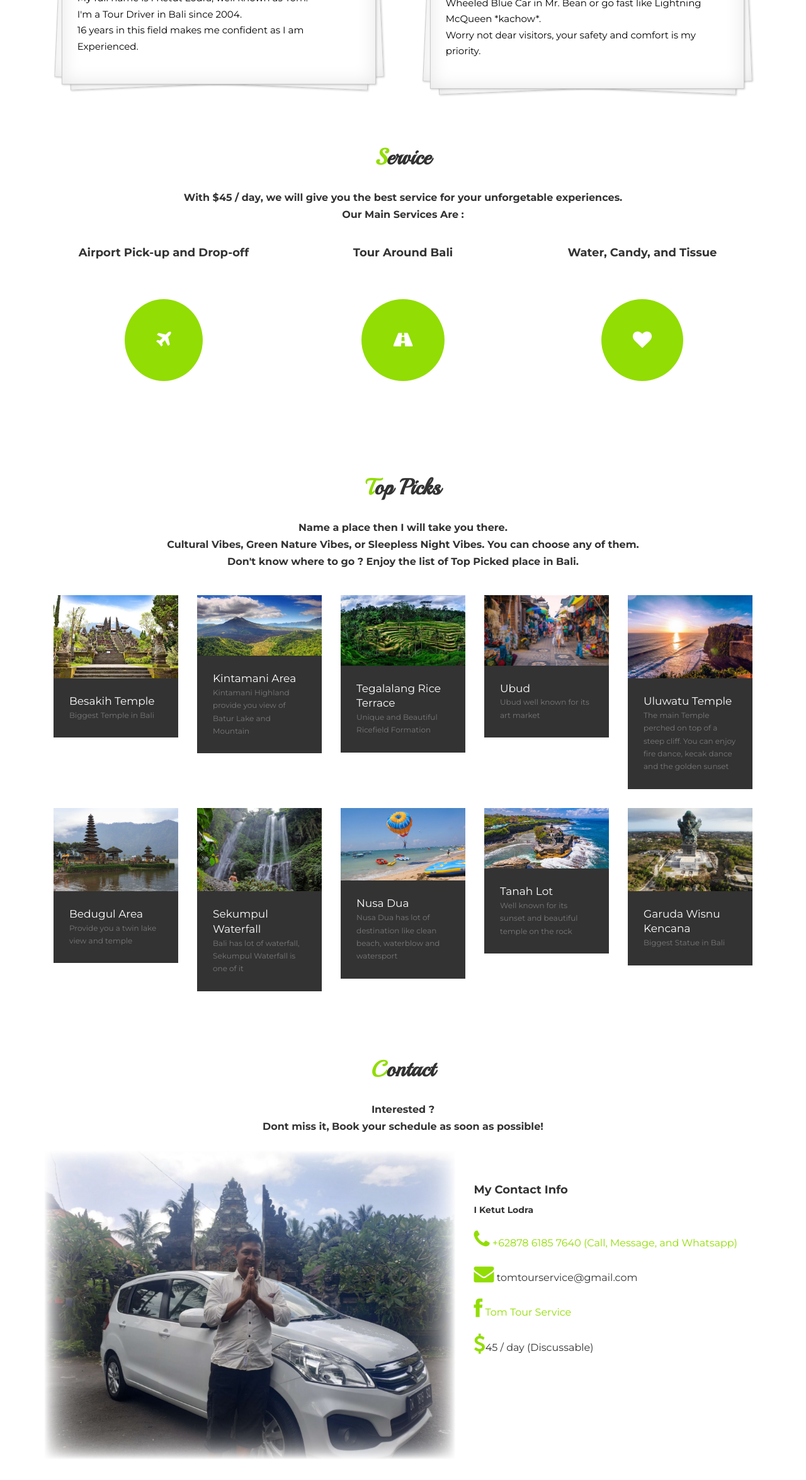
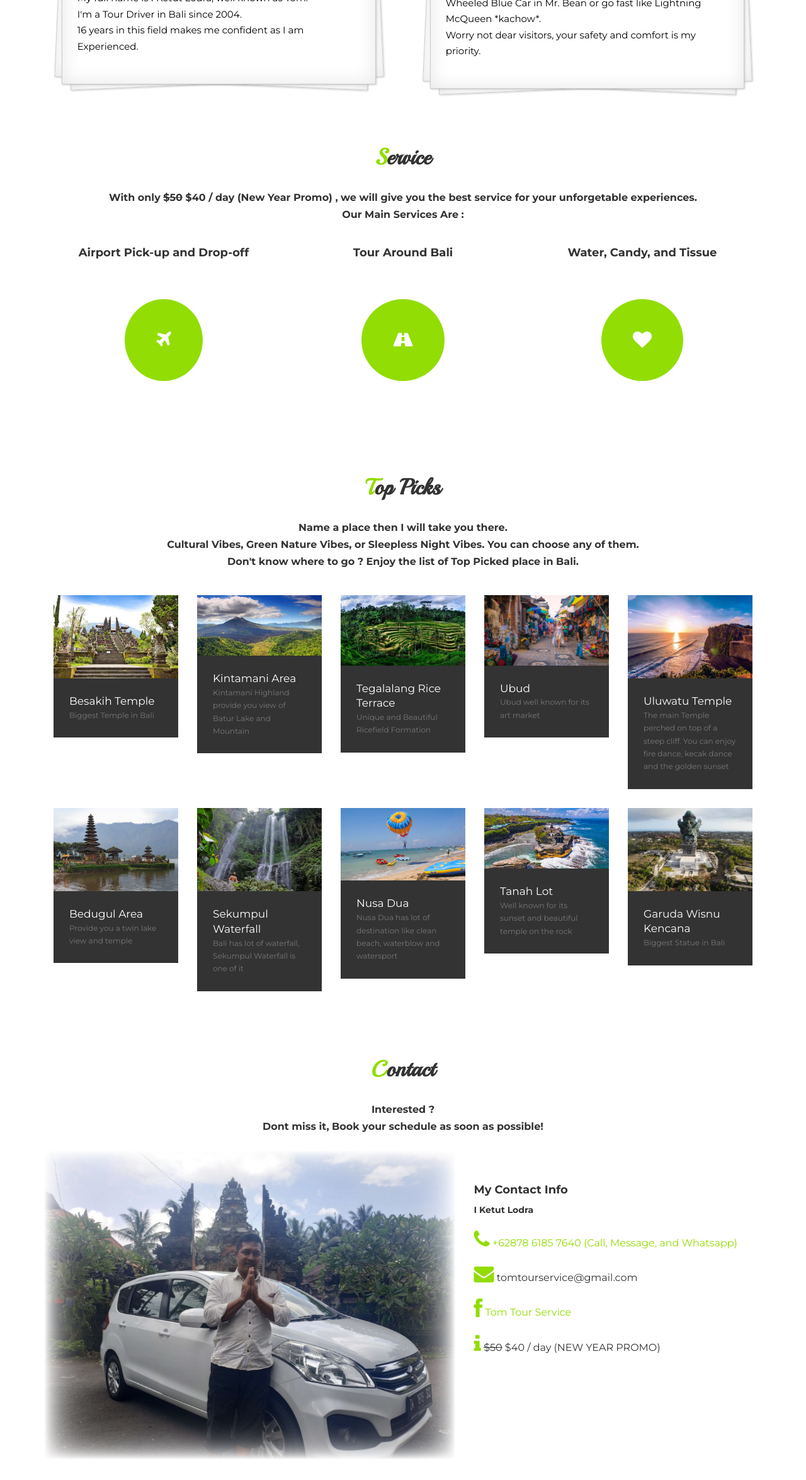
Before and after one commit to tomtour/tomtour.github.io, a plain HTML site: page index.html in a window 1280 px wide. Shown: the part 1360-3710 px from the top of the page at 63% size. Drawn offline with nearby package versions, Linux system fonts and the light colour scheme.

Commit message:
Update index.html

```diff
--- a/index.html
+++ b/index.html
@@ -247,7 +247,7 @@
       <div class="container">
         <div class="heading">
           <h2>Service</h2>
-          <h3>With $45 / day, we will give you the best service for your unforgetable experiences.<br>
+		<h3>With only <strike>$50</strike> $40 / day <strong> (New Year Promo) </strong>, we will give you the best service for your unforgetable experiences.<br>
           Our Main Services Are : </h3>
         </div>
       </div>
@@ -511,7 +511,7 @@
                 <li><a href="https://api.whatsapp.com/send?phone=6287861857640&text=&source=&data=" target="_blank"><i class="fa fa-phone fa-2x"></i> +62878 6185 7640 (Call, Message, and Whatsapp)</li></a>
                 <li><i class="fa fa-envelope fa-2x"></i> tomtourservice@gmail.com</li> </a>
                 <li><a href="https://web.facebook.com/Tom-Tour-Service-107575147448821/" target="_blank"><i class="fa fa-facebook fa-2x"></i> Tom Tour Service</li></a>
-                <li><i class="fa fa-usd fa-2x"></i>45 / day (Discussable)</li>
+		<li><i class="fa fa-info fa-2x"></i> <strike>$50</strike> $40 / day (NEW YEAR PROMO)</li>
               </ul>
             </div>
           </div>
```
